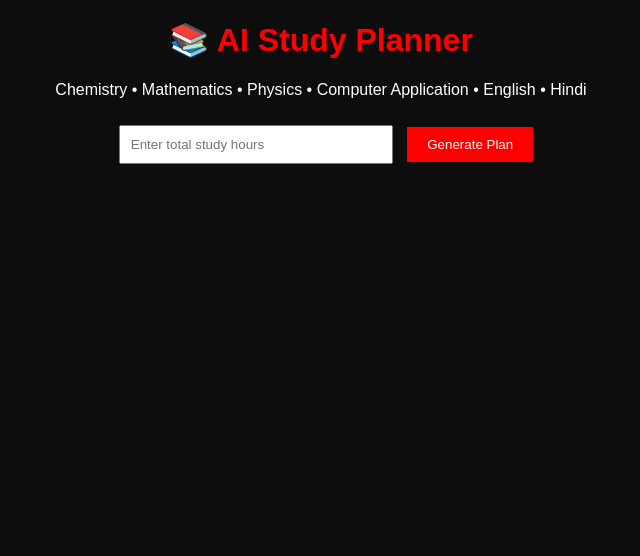
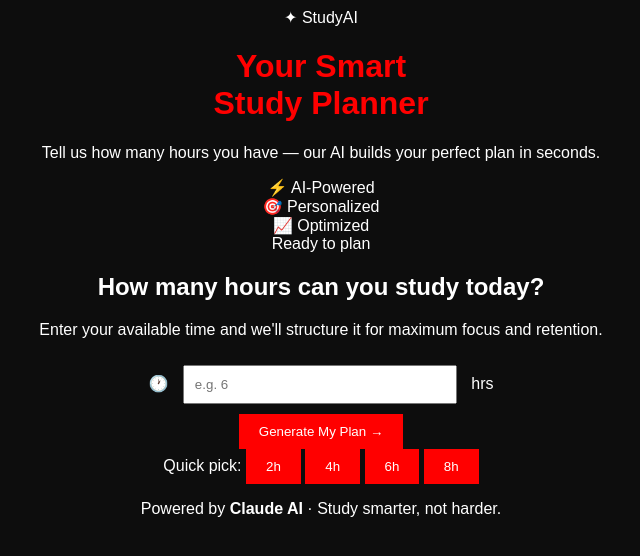
Before and after one commit to nikitasingha0210-boop/1st-year-projects, a plain HTML site: page AI-study-planner/frontend/index.html in a window 1280 px wide. Shown: the whole page, without its empty margins (319-959 px from the left). Drawn offline with Linux system fonts and the light colour scheme.

Commit message:
Update index.html

```diff
--- a/AI-study-planner/frontend/index.html
+++ b/AI-study-planner/frontend/index.html
@@ -1,22 +1,113 @@
 <!DOCTYPE html>
-<html>
+<html lang="en">
 <head>
+  <meta charset="UTF-8" />
+  <meta name="viewport" content="width=device-width, initial-scale=1.0"/>
   <title>AI Study Planner</title>
-  <link rel="stylesheet" href="style.css">
+  <link rel="stylesheet" href="style.css" />
+  <link href="https://fonts.googleapis.com/css2?family=Playfair+Display:wght@700;900&family=DM+Sans:wght@300;400;500&display=swap" rel="stylesheet"/>
 </head>
 <body>
 
-  <h1>📚 AI Study Planner</h1>
+  <!-- Background decorative blobs -->
+  <div class="bg-blob blob-1"></div>
+  <div class="bg-blob blob-2"></div>
+  <div class="bg-blob blob-3"></div>
 
-  <div class="container">
-    <p>Chemistry • Mathematics • Physics • Computer Application • English • Hindi</p>
+  <div class="app">
 
-    <input id="hours" type="number" placeholder="Enter total study hours">
-    <button onclick="generatePlan()">Generate Plan</button>
+    <!-- Header Section -->
+    <header class="app-header">
+      <div class="logo-badge">
+        <span class="logo-icon">✦</span>
+        <span class="logo-text">StudyAI</span>
+      </div>
+
+      <div class="hero-text">
+        <h1 class="app-title">
+          Your Smart<br/>
+          <span class="highlight">Study Planner</span>
+        </h1>
+        <p class="subtitle">
+          Tell us how many hours you have — our AI builds your perfect plan in seconds.
+        </p>
+      </div>
+
+      <!-- Floating stats pills -->
+      <div class="stats-row">
+        <div class="stat-pill">
+          <span class="stat-icon">⚡</span>
+          <span>AI-Powered</span>
+        </div>
+        <div class="stat-pill">
+          <span class="stat-icon">🎯</span>
+          <span>Personalized</span>
+        </div>
+        <div class="stat-pill">
+          <span class="stat-icon">📈</span>
+          <span>Optimized</span>
+        </div>
+      </div>
+    </header>
+
+    <!-- Main Input Card -->
+    <main class="planner-card">
+      <div class="card-label">
+        <span class="label-dot"></span>
+        Ready to plan
+      </div>
+
+      <h2 class="card-title">How many hours can you study today?</h2>
+      <p class="card-desc">Enter your available time and we'll structure it for maximum focus and retention.</p>
+
+      <div class="input-group">
+        <div class="input-wrapper">
+          <span class="input-icon">🕐</span>
+          <input
+            id="hours"
+            type="number"
+            min="1"
+            max="24"
+            placeholder="e.g. 6"
+            aria-label="Study hours"
+          />
+          <span class="input-unit">hrs</span>
+        </div>
+
+        <button class="generate-btn" onclick="generatePlan()">
+          <span class="btn-text">Generate My Plan</span>
+          <span class="btn-arrow">→</span>
+        </button>
+      </div>
+
+      <!-- Quick select chips -->
+      <div class="quick-select">
+        <span class="quick-label">Quick pick:</span>
+        <button class="chip" onclick="setHours(2)">2h</button>
+        <button class="chip" onclick="setHours(4)">4h</button>
+        <button class="chip" onclick="setHours(6)">6h</button>
+        <button class="chip" onclick="setHours(8)">8h</button>
+      </div>
+    </main>
+
+    <!-- Output Section -->
+    <section id="output" class="output-section" aria-live="polite"></section>
+
+    <!-- Footer -->
+    <footer class="app-footer">
+      <p>Powered by <strong>Claude AI</strong> · Study smarter, not harder.</p>
+    </footer>
+
   </div>
 
-  <div id="output"></div>
+  <script src="script.js"></script>
+  <script>
+    function setHours(n) {
+      document.getElementById('hours').value = n;
+      document.querySelectorAll('.chip').forEach(c => c.classList.remove('active'));
+      event.target.classList.add('active');
+    }
+  </script>
 
-  <script src="script.js"></script>
 </body>
 </html>
```
